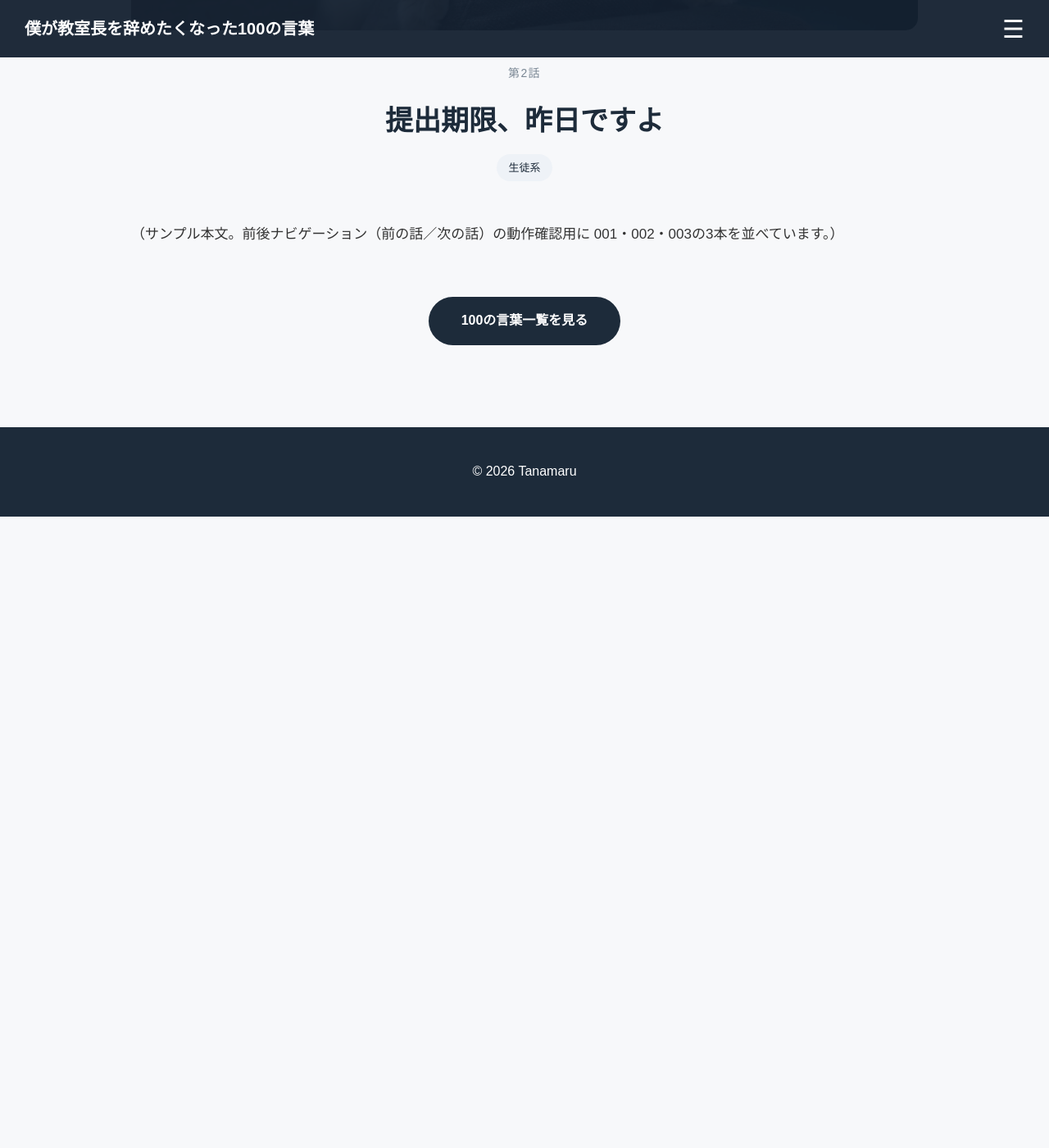
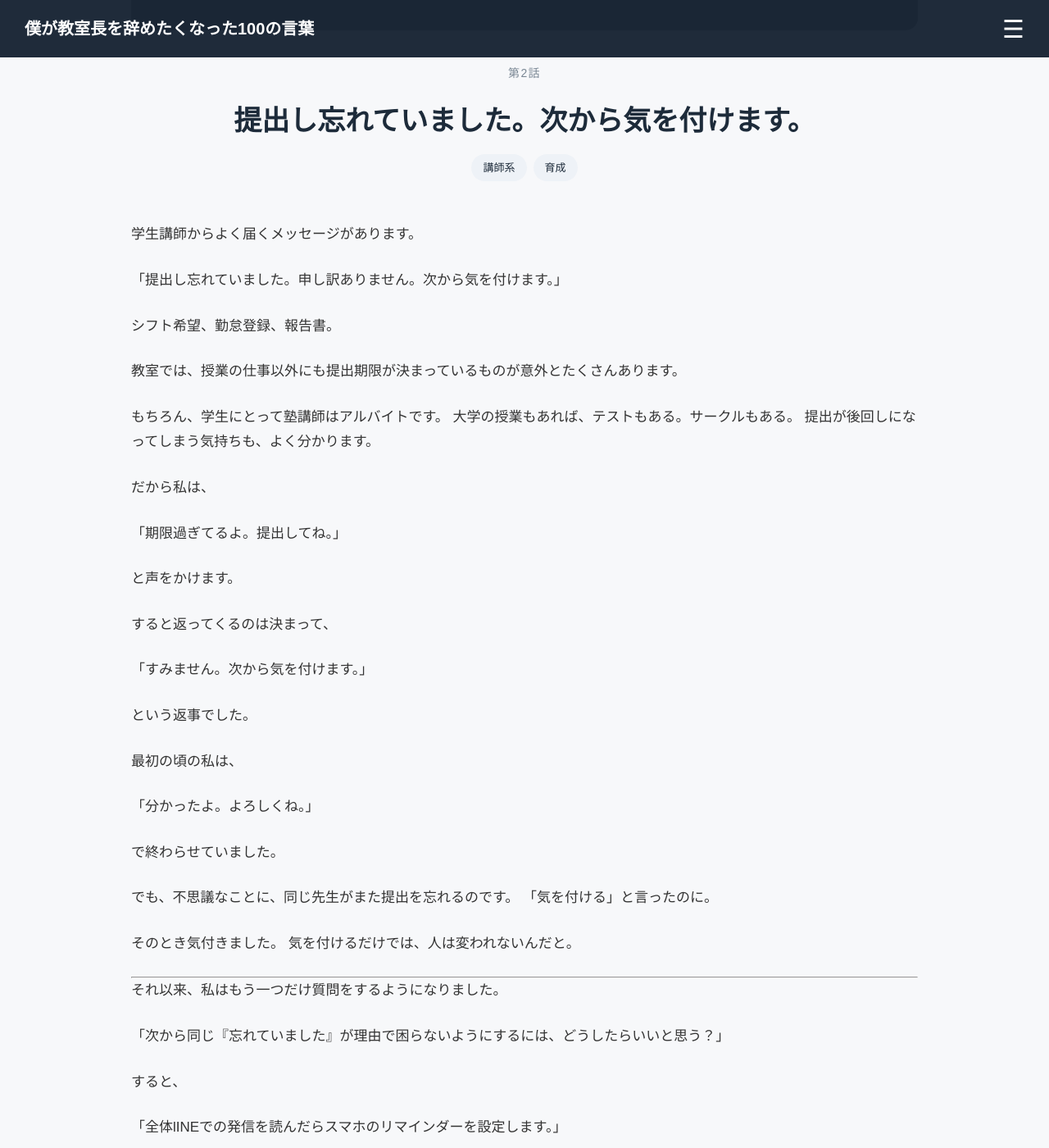
Before and after one commit to tanamaru8/100-kotoba, a Jekyll site: the page built from _kotoba/002-teishutsu-kigen.md, in a window 1280 px wide and 1400 px high, scrolled down 520 px. Shown: the whole window at 82% size. Built offline with Jekyll 4.4.1, drawn with Linux system fonts in a browser that asks for light colours; before the commit the page ends 1150 px from its top, so only the background shows below that; some of the changed text lies outside the part shown; grey boxes are pictures that could not be loaded.

Commit message:
Revise title and summary for deadline reminder
Updated the title, summary, and tags to reflect a more constructive approach to handling missed deadlines. Added an image reference for better context.

```diff
--- a/_kotoba/002-teishutsu-kigen.md
+++ b/_kotoba/002-teishutsu-kigen.md
@@ -1,11 +1,69 @@
 ---
 number: 2
 permalink: /002/
-title: "提出期限、昨日ですよ"
-summary: "「気を付けます」では変わらない。その先で見つけた答え。"
-tags: [生徒系]
-# image: /assets/images/kotoba/002.jpg
+title: "提出し忘れていました。次から気を付けます。"
+summary: "「気を付けます」で終わる反省は、また繰り返される。"
+tags: [講師系,育成]
+image: /assets/images/kotoba/002.jpg
 ---
 
-（サンプル本文。前後ナビゲーション（前の話／次の話）の動作確認用に
-001・002・003の3本を並べています。）
+学生講師からよく届くメッセージがあります。
+
+「提出し忘れていました。申し訳ありません。次から気を付けます。」
+
+シフト希望、勤怠登録、報告書。
+
+教室では、授業の仕事以外にも提出期限が決まっているものが意外とたくさんあります。
+
+もちろん、学生にとって塾講師はアルバイトです。
+大学の授業もあれば、テストもある。サークルもある。
+提出が後回しになってしまう気持ちも、よく分かります。
+
+だから私は、
+
+「期限過ぎてるよ。提出してね。」
+
+と声をかけます。
+
+すると返ってくるのは決まって、
+
+「すみません。次から気を付けます。」
+
+という返事でした。
+
+最初の頃の私は、
+
+「分かったよ。よろしくね。」
+
+で終わらせていました。
+
+でも、不思議なことに、同じ先生がまた提出を忘れるのです。
+「気を付ける」と言ったのに。
+
+そのとき気付きました。
+気を付けるだけでは、人は変われないんだと。
+
+---
+
+それ以来、私はもう一つだけ質問をするようになりました。
+
+「次から同じ『忘れていました』が理由で困らないようにするには、どうしたらいいと思う？」
+
+すると、
+
+「全体lINEでの発信を読んだらスマホのリマインダーを設定します。」
+
+「カレンダーに締切を書いておきます。」
+
+そんな答えを考えてもらうようにしました。
+私は、その方法が完璧かどうかは気にしませんでした。
+大事なのは、自分で再発防止策を考えることです。
+
+「気を付けます。」
+
+その言葉は反省ではあります。でも、再発防止にはなりません。
+教室長になって学んだのは、
+
+**反省を聞くだけでは、人は成長しないということ。**
+
+次からどう行動するかまで一緒に考えて、初めて成長につながるのだと思います。次からどう行動するかまで一緒に考えて、初めて成長につながるのだと思います。
```
